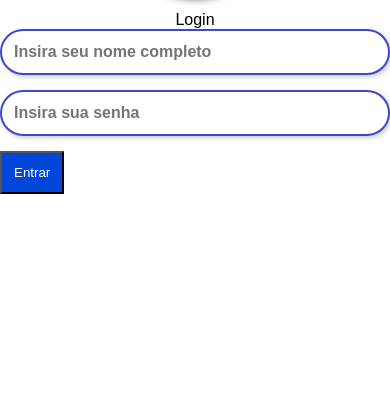
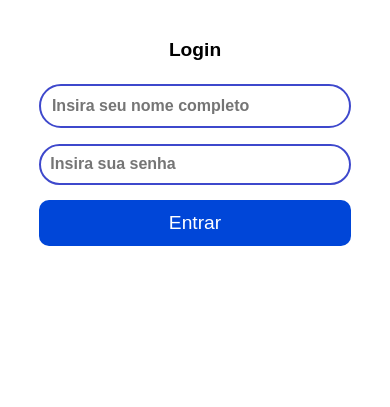
Before and after one commit to vitorbinhotti/Mockup, a PHP site: page / in a window 390 px wide. Shown: the part 437-844 px from the top of the page. Run offline with PHP 8.4, Linux system fonts and the light colour scheme.

Commit message:
update - quase finalizado

```diff
--- a/src/style.css
+++ b/src/style.css
@@ -47,36 +47,46 @@ body {
         justify-content: space-between;
         width: 85%;
         align-items: center;
-        margin-top: 40px;
+        margin-top: 10%;
     }
 
     .logo img,
     .logo-trem img {
-        height: 50px;
-        height: 60px;
+        height: 70px;
     }
 
     .avatar {
-        margin: 30px 0 10px 0;
+        margin: 5% 0 5% 0;
     }
 
     .avatar img {
-        width: 100px;
-        height: 100px;
         width: 150px;
         height: 150px;
         border-radius: 50%;
         box-shadow: 0 0 10px;
-        margin-top: 150px;
+        margin-top: 80%;
+        background-color: black;
+    }
+
+    .login-titulo {
+        margin-bottom: 3%;
+        color: black;
+        font-weight: 700;
+        margin-top: 50px;
+        font-size: 120%;
+    }
+
+    .login1 {
+        display: flex;
+        flex-direction: column;
+        width: 80%;
+        gap: 10%;
+        margin-top: 3%;
     }
 
     .login1 input {
-        padding: 10px;
-        border: none;
-        border-radius: 10px;
-        box-shadow: 2px 2px 5px rgba(0, 0, 0, 0.2);
         width: 100%;
-        padding: 12px;
+        padding: 3%;
         margin-bottom: 15px;
         border: 2px solid #3e48cc;
         border-radius: 25px;
@@ -87,20 +97,26 @@ body {
 
 
     .login1 button {
-        padding: 12px;
+        padding: 4%;
         background-color: #0046d8;
+        color: white;
+        border: none;
+        font-size: 120%;
+        border-radius: 10px;
+        cursor: pointer;
+    }
+
+    .login1 button a {
         color: white;
         text-decoration: none;
     }
 
-
     #nomeUsuario {
         width: 100%;
-        padding: 12px;
-        margin-bottom: 15px;
+        padding: 3.5%;
+        margin-bottom: 5%;
         border: 2px solid #3e48cc;
         border-radius: 25px;
-        font-size: 16px;
     }
 
     .bem-vindo {
```
Also changed, not shown: entrar.css (+0 -25 lines).
